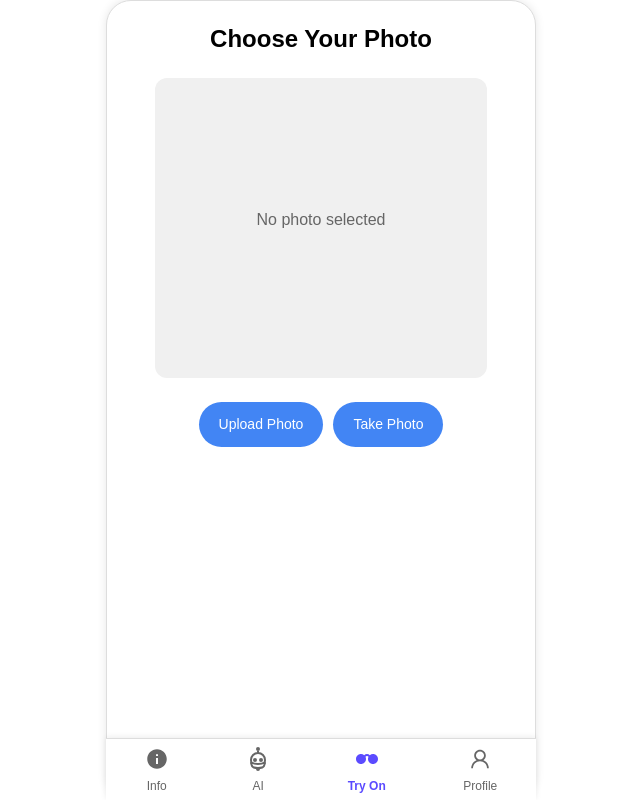
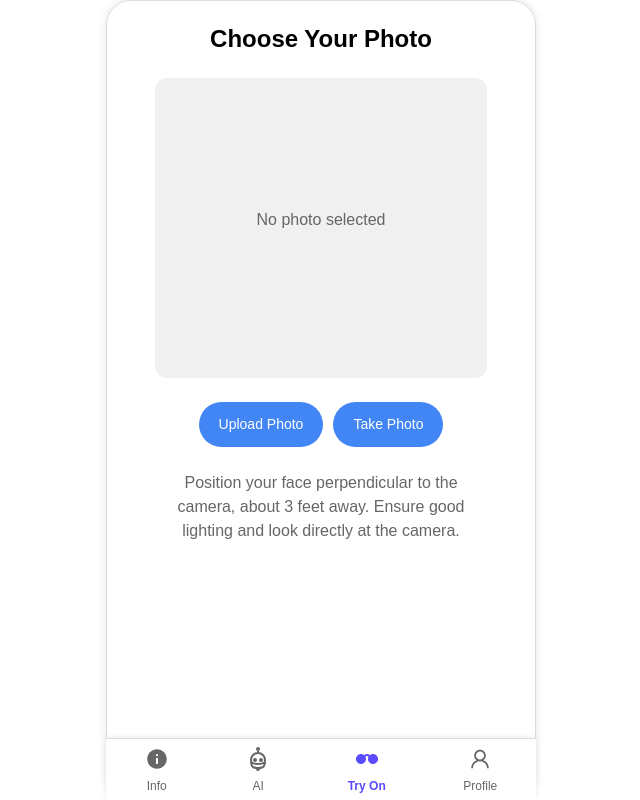
Before and after one commit to vjchen03/perceptrix, a React (Vite) app: page /photo-selection in a window 1280 px wide. Shown: the whole page, without its empty margins (319-959 px from the left). Built offline with nearby package versions, Linux system fonts and the light colour scheme; no server answers.

Commit message:
added help text

```diff
--- a/src/pages/PhotoSelectionPage.jsx
+++ b/src/pages/PhotoSelectionPage.jsx
@@ -116,6 +116,10 @@ function PhotoSelectionPage() {
         )}
       </div>
 
+      {!photo && <p style={{ textAlign: 'center', color: '#666' }}>
+        Position your face perpendicular to the camera, about 3 feet away. Ensure good lighting and look directly at the camera.
+      </p>}
+
       {photo && (
         <div style={styles.proceedContainer}>
           <button
```
